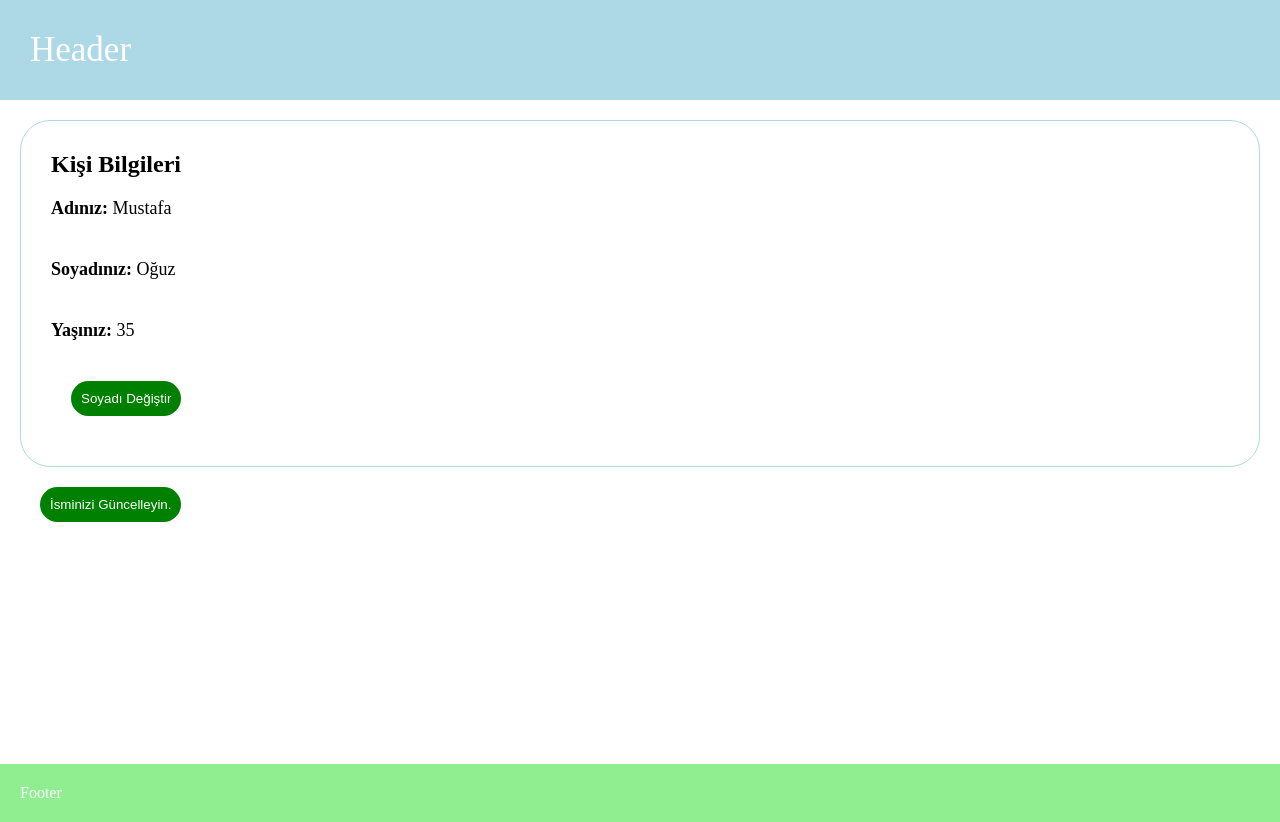
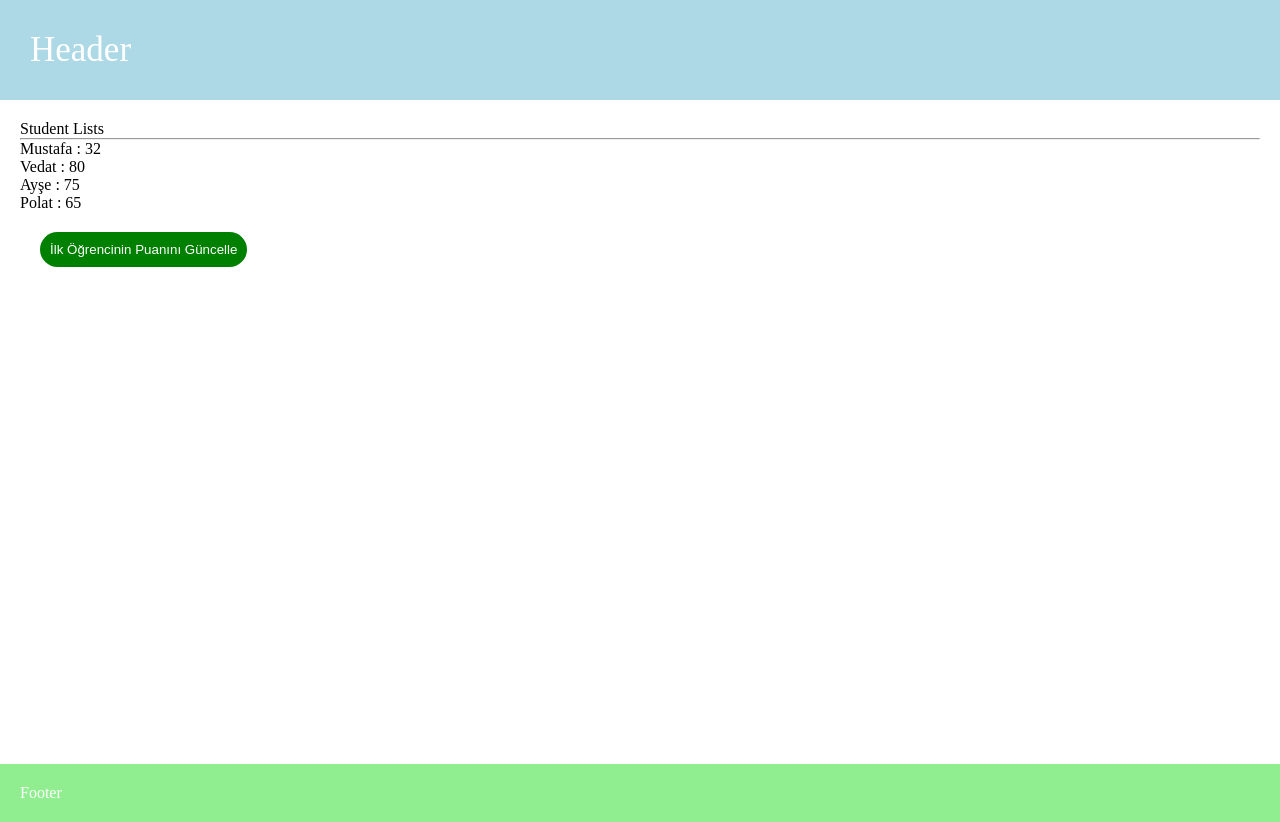
Before and after one commit to msabrioguz/Vue3-Ders, a Vue app in the folder 16-firstapp/: page / in a window 1280 px wide. Built offline with nearby package versions, Linux system fonts and the light colour scheme.

Commit message:
Alt Alta Props Geçirme

```diff
--- a/16-firstapp/src/App.vue
+++ b/16-firstapp/src/App.vue
@@ -2,13 +2,15 @@
   <div>
     <HeaderComponent />
     <div class="container">
-      <PersonComponent
+      <!-- <PersonComponent
         :name="data.name"
         :lastname="data.lastName"
         :age="data.age"
         @onUpdateLastName="handleUpdateLastName"
       />
-      <button @click="updateName">İsminizi Güncelleyin.</button>
+      <button @click="updateName">İsminizi Güncelleyin.</button> -->
+      <StudentsComponents :students="students"/>
+      <button @click="updateStudent">İlk Öğrencinin Puanını Güncelle</button>
     </div>
     <FooterComponent />
   </div>
@@ -16,22 +18,44 @@
 
 <script setup>
 import FooterComponent from '@/components/Fixed/FooterComponent.vue';
-import PersonComponent from '@/components/UserInformation/PersonComponent.vue';
+import StudentsComponents from '@/components/Student/StudentsComponents.vue';
+// import PersonComponent from '@/components/UserInformation/PersonComponent.vue';
 import { reactive } from 'vue';
 
-const data = reactive({
-  name: 'Mustafa',
-  lastName: 'Oğuz',
-  age: 35
-});
+const students = reactive([
+  {
+    id: 1,
+    name: 'Mustafa',
+    score: 32
+  },
+  {
+    id: 2,
+    name: 'Vedat',
+    score: 80
+  },
+  {
+    id: 3,
+    name: 'Ayşe',
+    score: 75
+  },
+  {
+    id:4,
+    name: 'Polat',
+    score: 65
+  }
+]);
 
-const updateName = () => {
-  data.name = 'Ali';
-};
+const updateStudent = () => {
+  students[0].score = 99
+}
 
-const handleUpdateLastName = (lastName) => {
-  data.lastName = lastName;
-};
+// const updateName = () => {
+//   data.name = 'Ali';
+// };
+
+// const handleUpdateLastName = (lastName) => {
+//   data.lastName = lastName;
+// };
 </script>
 
 <style>
--- /dev/null
+++ b/16-firstapp/src/components/Student/StudentsComponents.vue
@@ -0,0 +1,14 @@
+<template>
+    <div>
+        <StudentsList :students="students"/>
+    </div>
+</template>
+
+<script setup>
+import StudentsList from '@/components/Student/StudentsList.vue';
+    defineProps(['students']);
+</script>
+
+<style>
+
+</style>
--- /dev/null
+++ b/16-firstapp/src/components/Student/StudentsList.vue
@@ -0,0 +1,21 @@
+<template>
+  <div>
+    Student Lists
+    <hr>
+    <ul>
+      <li v-for="student in students" :key="student.id">
+        {{ student.name }} : {{ student.score }}
+      </li>
+    </ul>
+  </div>
+</template>
+
+<script setup>
+defineProps(['students']);
+</script>
+
+<style scoped>
+ul {
+    list-style-type: none;
+}
+</style>
--- a/16-firstapp/src/components/UserInformation/PersonComponent.vue
+++ b/16-firstapp/src/components/UserInformation/PersonComponent.vue
@@ -12,14 +12,32 @@
 </template>
 
 <script setup>
-
 const emit = defineEmits(['onUpdateLastName']);
 
-defineProps({ name: String, lastname: String, age: Number });
+defineProps({
+  name: {
+    type: String,
+    required: true,
+    default: 'Hakan',
+
+  },
+  lastname: String,
+  age: {
+    type:Number,
+    required: true,
+    validator(value){
+      if(value > 30){
+        return true;
+      }else {
+        return false;
+      }
+    }
+  }
+});
 
 const updateLastName = () => {
-    emit('onUpdateLastName', 'Yavaş');
-}
+  emit('onUpdateLastName', 'Yavaş');
+};
 </script>
 
 <style scoped>
```
